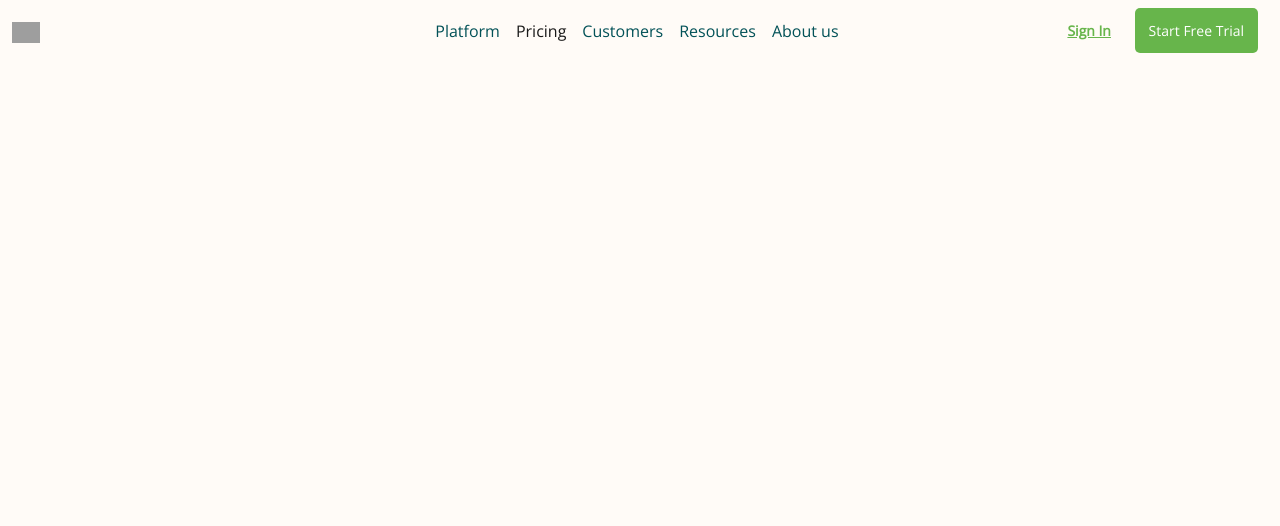
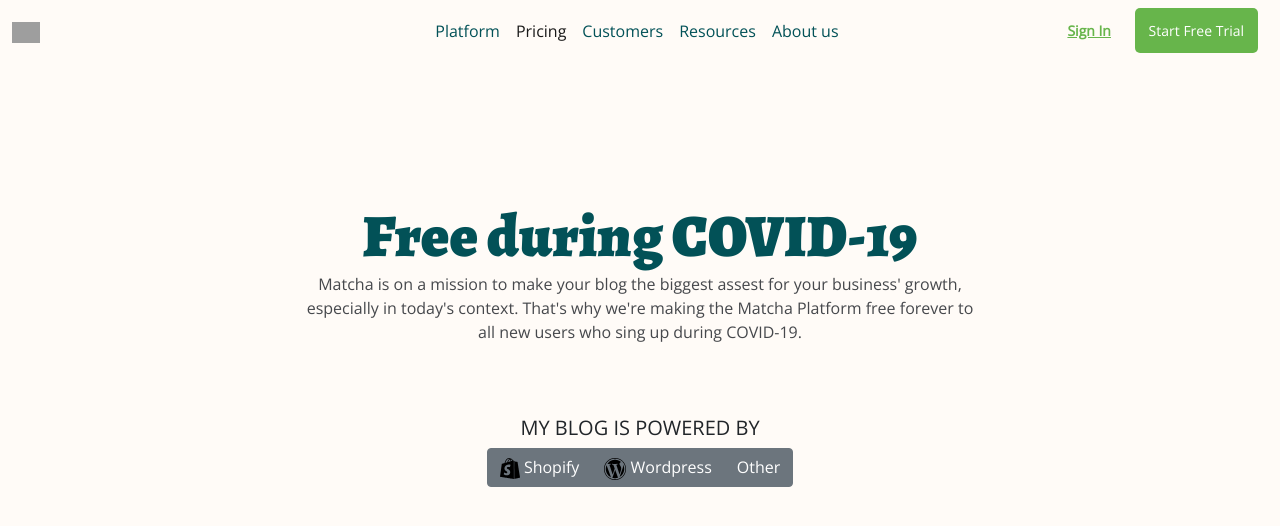
Before and after one commit to Axel-Padilla/santander-front-2022, a plain HTML site: page pricing.html in a window 1280 px wide. Drawn offline with nearby package versions, Linux system fonts and the light colour scheme; grey boxes are pictures that could not be loaded.

Commit message:
content: btn-group in pricing section

```diff
--- a/pricing.css
+++ b/pricing.css
@@ -11,7 +11,12 @@
     color: #025157;
     font-family: "Alegreya", serif;
     font-size: 60px;
-    margin-bottom: 24px;
+    margin: 200px 0 0;
+    text-align: center;
+}
+
+.header{
+    margin: 50px 0;
 }
 
 .header p {
@@ -80,3 +85,11 @@
     border: 0;
     border-radius: 5px;
 }
+
+.main p {
+    text-align: center;
+    max-width: 680px;
+    margin: 0 auto;
+    /* margin: 20px 25vw 0 ; */
+
+}
--- a/pricing.html
+++ b/pricing.html
@@ -51,6 +51,32 @@
         </div>
     </nav>
 
+    <!-- CONTENT -->
+    <main class="header">
+        <article>
+            <h1>Free during COVID-19</h1>
+            <p>Matcha is on a mission to make your blog the biggest assest for your business' growth, especially in today's
+                context. That's why we're making the Matcha Platform free forever to all new users who sing up during COVID-19.</p>
+        </article>
+                <!-- Este es el nuevo código con la botonera -->
+        <div class="platforms">
+            <h5>MY BLOG IS POWERED BY</h5>
+            <div class="btn-group" role="group" aria-label="Basic example">
+            <button type="button" class="btn btn-secondary">
+                <img src="icons/shopify.svg" alt="Shopify icon"> <!-- Este es el ícono de Shopify-->
+                Shopify
+            </button>
+            <button type="button" class="btn btn-secondary">
+                <img src="icons/wordpress.svg" alt="Wordpress icon"> <!-- Este es el ícono de Wordpress-->
+                Wordpress
+            </button>
+            <button type="button" class="btn btn-secondary">Other</button>
+            </div>
+        </div>
+    </main>
+
+
+
     <script src="https://cdn.jsdelivr.net/npm/bootstrap@5.1.3/dist/js/bootstrap.bundle.min.js"
         integrity="sha384-ka7Sk0Gln4gmtz2MlQnikT1wXgYsOg+OMhuP+IlRH9sENBO0LRn5q+8nbTov4+1p"
         crossorigin="anonymous"></script>
```
Also changed, not shown: icons/shopify.svg (added), icons/wordpress.svg (added).
